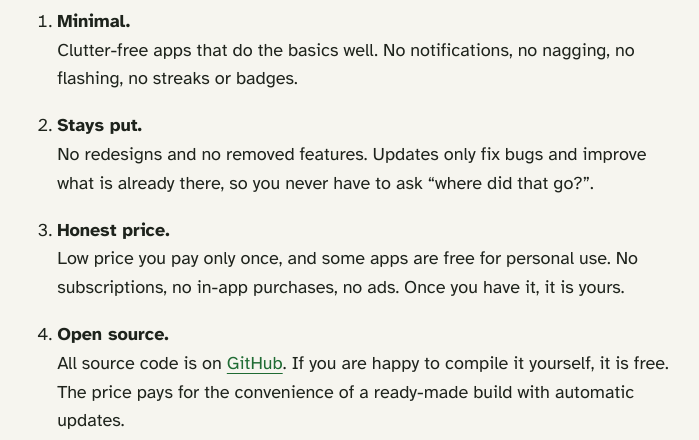
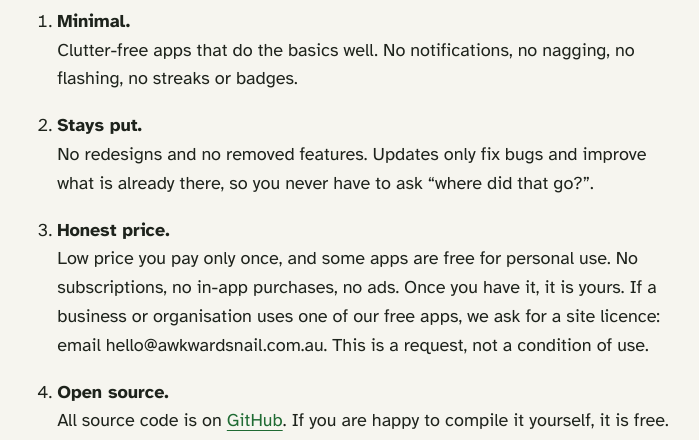
Before and after one commit to AwkwardSnail/awkwardsnail.github.io, a plain HTML site: page index.html in a window 1280 px wide. Shown: the part 360-800 px from the top of the page, without its empty margins (284-983 px from the left). Drawn offline with Linux system fonts and the light colour scheme.

Commit message:
Honest price: ask organisations for a site licence for free apps (a request, not a condition)
Co-Authored-By: Claude Opus 5.5 <noreply@anthropic.com>
Claude-Session: https://claude.ai/code/session_01J5P2eYg37iJAa2ahsdhtkB

```diff
--- a/index.html
+++ b/index.html
@@ -35,7 +35,10 @@
       “where did that go?”.</li>
     <li><strong>Honest price.</strong>
       Low price you pay only once, and some apps are free for personal use. No
-      subscriptions, no in-app purchases, no ads. Once you have it, it is yours.</li>
+      subscriptions, no in-app purchases, no ads. Once you have it, it is yours.
+      If a business or organisation uses one of our free apps, we ask for a
+      site licence: email hello@awkwardsnail.com.au. This is a request, not a
+      condition of use.</li>
     <li><strong>Open source.</strong>
       All source code is on <a href="https://github.com/awkwardsnail">GitHub</a>.
       If you are happy to compile it yourself, it is free. The price pays for
```
